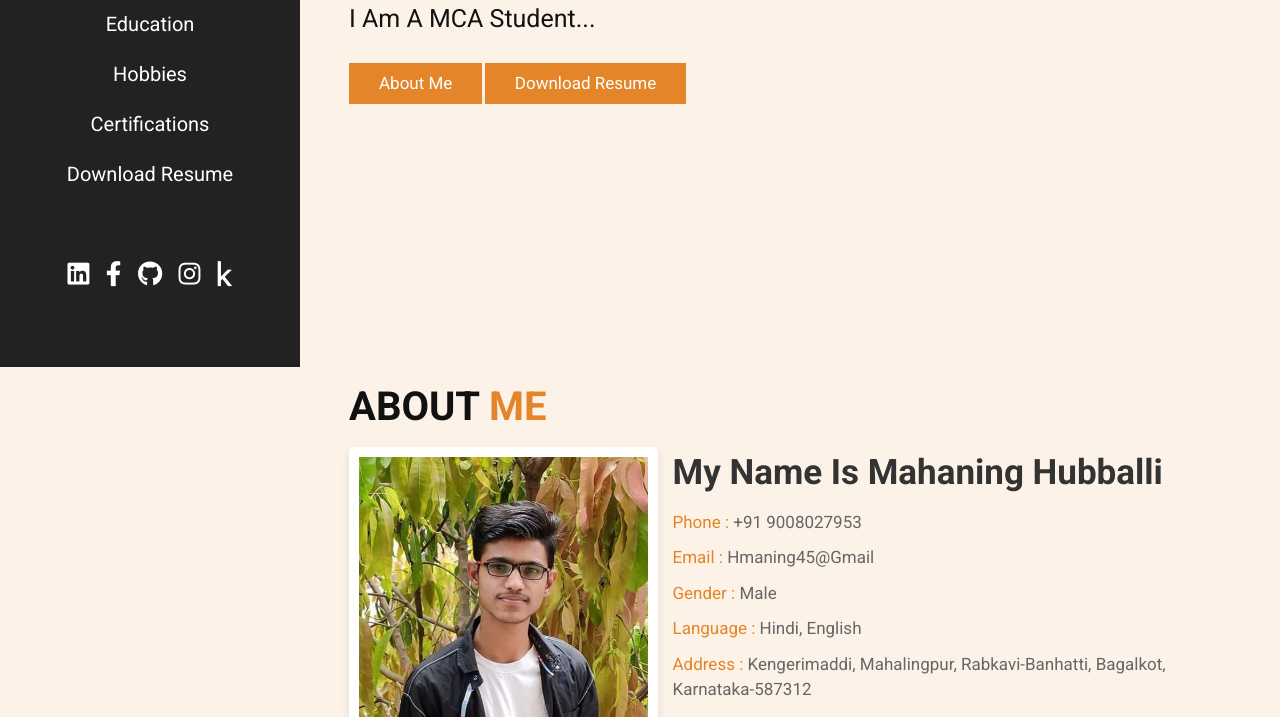
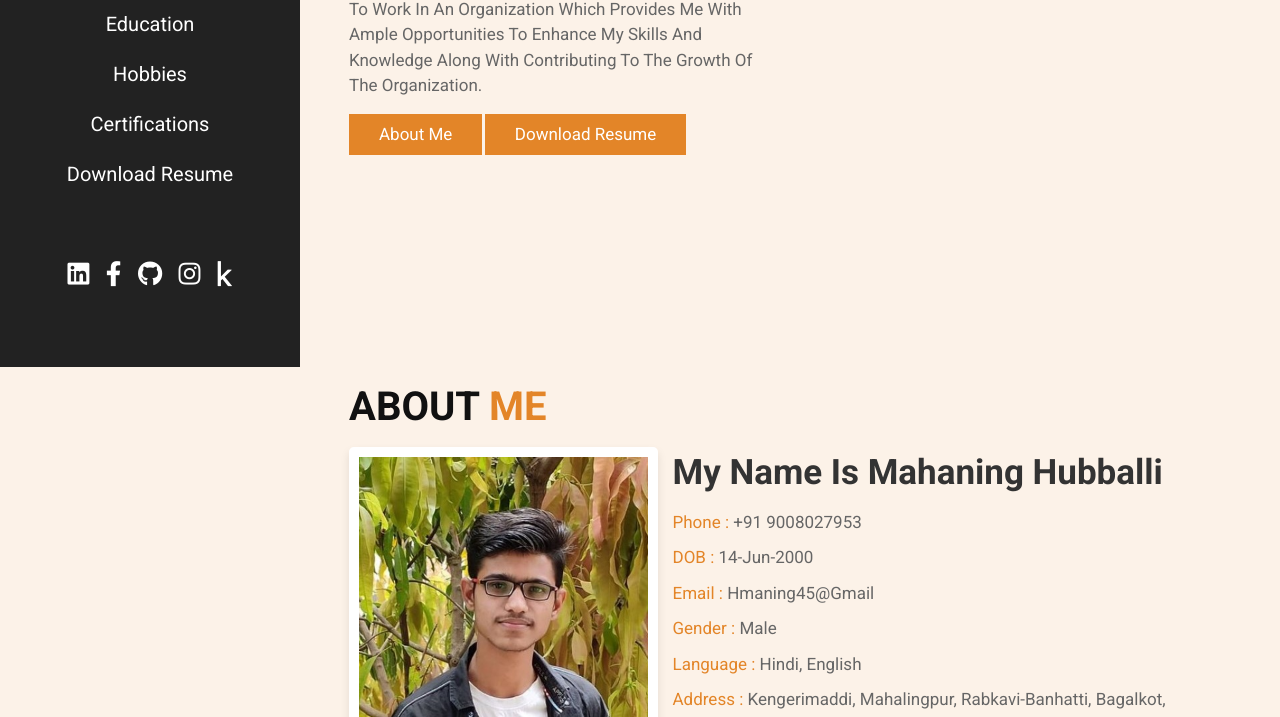
Before and after one commit to Mahaning/Mahaning_Resume.git.io, a plain HTML site: page index.html in a window 1280 px wide. Shown: the part 433-1150 px from the top of the page. Drawn offline with Linux system fonts and the light colour scheme.

Commit message:
Update index.html

```diff
--- a/index.html
+++ b/index.html
@@ -59,7 +59,7 @@
         <span class="hi"> hi there... </span>
         <h3> i am <span> Mahaning Hubballi </span> </h3>
         <p class="info"> i am a MCA student...</p>
-        <p class="text"> </p>
+        <p class="text">To work in an organization which provides me with ample opportunities to enhance my skills and knowledge along with contributing to the growth of the organization.</p>
         <a href="#about" class="btn">about me</a>
         <a href="Mahaning Hubballi_ KLE Tech University1.pdf" download="Mahaning Hubballi_ KLE Tech University1.pdf" class="btn">Download Resume</a>
     </div>
@@ -90,11 +90,13 @@
         <div class="box-container">
             <div class="box">
                 <p> <span> phone : </span> +91 9008027953 </p>
+                <p> <span> DOB : </span> 14-jun-2000 </p>
                 <p> <span> email : </span> hmaning45@gmail </p>
                 <p> <span> gender : </span> male </p>
                 <p> <span> language : </span> hindi, english </p>
 
                 <p><span>Address :</span> kengerimaddi, Mahalingpur, Rabkavi-banhatti, Bagalkot, Karnataka-587312</p>
+                <br>
                 <br>
                 <div class="social-icons">
                     <a class="social-icon" href="https://www.linkedin.com/in/mahaning-hubballi-76b796222/"><i class="fab fa-linkedin-in"></i></a>
```
